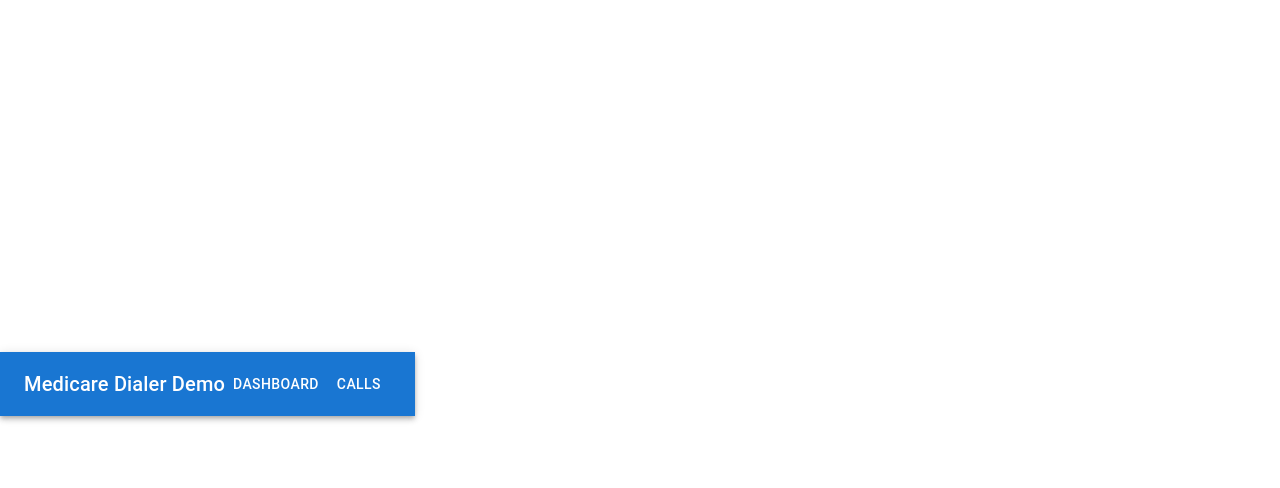
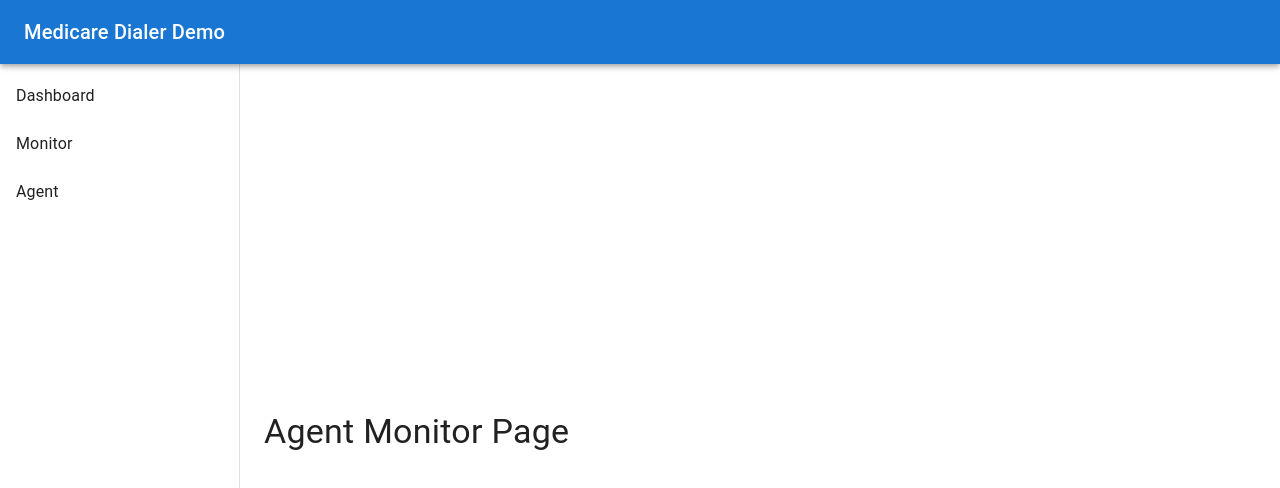
Before and after one commit to keithckramer/medicaredialerdemo, a React (Vite) app: page /monitor in a window 1280 px wide. Shown: the top 488 px of the page. Built offline with nearby package versions, Linux system fonts and the light colour scheme.

Commit message:
Add layout shell with navigation and routes

```diff
--- a/src/App.tsx
+++ b/src/App.tsx
@@ -1,63 +1,37 @@
-import { Routes, Route, Link } from 'react-router-dom';
-import {
-  AppBar,
-  Toolbar,
-  Typography,
-  Container,
-  Box,
-  Button,
-} from '@mui/material';
-
-function DashboardPage() {
-  return (
-    <Box>
-      <Typography variant="h4" gutterBottom>
-        Dialer Dashboard
-      </Typography>
-      <Typography>
-        High-level metrics and queue summary will go here.
-      </Typography>
-    </Box>
-  );
-}
-
-function CallsPage() {
-  return (
-    <Box>
-      <Typography variant="h4" gutterBottom>
-        Calls
-      </Typography>
-      <Typography>
-        Active call screen, lead details, and controls will live here.
-      </Typography>
-    </Box>
-  );
-}
+import { Navigate, Route, Routes } from 'react-router-dom'
+import AppLayout from './layout/AppLayout'
+import AgentCallPage from './pages/AgentCallPage'
+import AgentMonitorPage from './pages/AgentMonitorPage'
+import DashboardPage from './pages/DashboardPage'
 
 export default function App() {
   return (
-    <>
-      <AppBar position="static">
-        <Toolbar>
-          <Typography variant="h6" sx={{ flexGrow: 1 }}>
-            Medicare Dialer Demo
-          </Typography>
-
-          <Button color="inherit" component={Link} to="/">
-            Dashboard
-          </Button>
-          <Button color="inherit" component={Link} to="/calls">
-            Calls
-          </Button>
-        </Toolbar>
-      </AppBar>
-
-      <Container sx={{ mt: 4 }}>
-        <Routes>
-          <Route path="/" element={<DashboardPage />} />
-          <Route path="/calls" element={<CallsPage />} />
-        </Routes>
-      </Container>
-    </>
-  );
+    <Routes>
+      <Route path="/" element={<Navigate to="/monitor" replace />} />
+      <Route
+        path="/dashboard"
+        element={
+          <AppLayout>
+            <DashboardPage />
+          </AppLayout>
+        }
+      />
+      <Route
+        path="/monitor"
+        element={
+          <AppLayout>
+            <AgentMonitorPage />
+          </AppLayout>
+        }
+      />
+      <Route
+        path="/agent"
+        element={
+          <AppLayout>
+            <AgentCallPage />
+          </AppLayout>
+        }
+      />
+    </Routes>
+  )
 }
--- /dev/null
+++ b/src/layout/AppLayout.tsx
@@ -0,0 +1,72 @@
+import type { ReactNode } from 'react'
+import {
+  AppBar,
+  Box,
+  Drawer,
+  List,
+  ListItem,
+  ListItemButton,
+  ListItemText,
+  Toolbar,
+  Typography,
+} from '@mui/material'
+import { Link } from 'react-router-dom'
+
+const drawerWidth = 240
+
+const navItems = [
+  { label: 'Dashboard', path: '/dashboard' },
+  { label: 'Monitor', path: '/monitor' },
+  { label: 'Agent', path: '/agent' },
+]
+
+interface AppLayoutProps {
+  children: ReactNode
+}
+
+export default function AppLayout({ children }: AppLayoutProps) {
+  return (
+    <Box sx={{ display: 'flex' }}>
+      <AppBar
+        position="fixed"
+        sx={{ zIndex: (theme) => theme.zIndex.drawer + 1 }}
+      >
+        <Toolbar>
+          <Typography variant="h6" noWrap component="div">
+            Medicare Dialer Demo
+          </Typography>
+        </Toolbar>
+      </AppBar>
+
+      <Drawer
+        variant="permanent"
+        sx={{
+          width: drawerWidth,
+          flexShrink: 0,
+          [`& .MuiDrawer-paper`]: {
+            width: drawerWidth,
+            boxSizing: 'border-box',
+          },
+        }}
+      >
+        <Toolbar />
+        <Box sx={{ overflow: 'auto' }}>
+          <List>
+            {navItems.map((item) => (
+              <ListItem key={item.path} disablePadding>
+                <ListItemButton component={Link} to={item.path}>
+                  <ListItemText primary={item.label} />
+                </ListItemButton>
+              </ListItem>
+            ))}
+          </List>
+        </Box>
+      </Drawer>
+
+      <Box component="main" sx={{ flexGrow: 1, p: 3 }}>
+        <Toolbar />
+        {children}
+      </Box>
+    </Box>
+  )
+}
--- /dev/null
+++ b/src/pages/AgentCallPage.tsx
@@ -0,0 +1,9 @@
+import { Typography } from '@mui/material'
+
+export default function AgentCallPage() {
+  return (
+    <Typography variant="h4" component="h1">
+      Agent Call Page
+    </Typography>
+  )
+}
--- /dev/null
+++ b/src/pages/AgentMonitorPage.tsx
@@ -0,0 +1,9 @@
+import { Typography } from '@mui/material'
+
+export default function AgentMonitorPage() {
+  return (
+    <Typography variant="h4" component="h1">
+      Agent Monitor Page
+    </Typography>
+  )
+}
--- /dev/null
+++ b/src/pages/DashboardPage.tsx
@@ -0,0 +1,9 @@
+import { Typography } from '@mui/material'
+
+export default function DashboardPage() {
+  return (
+    <Typography variant="h4" component="h1">
+      Dashboard Page
+    </Typography>
+  )
+}
```
